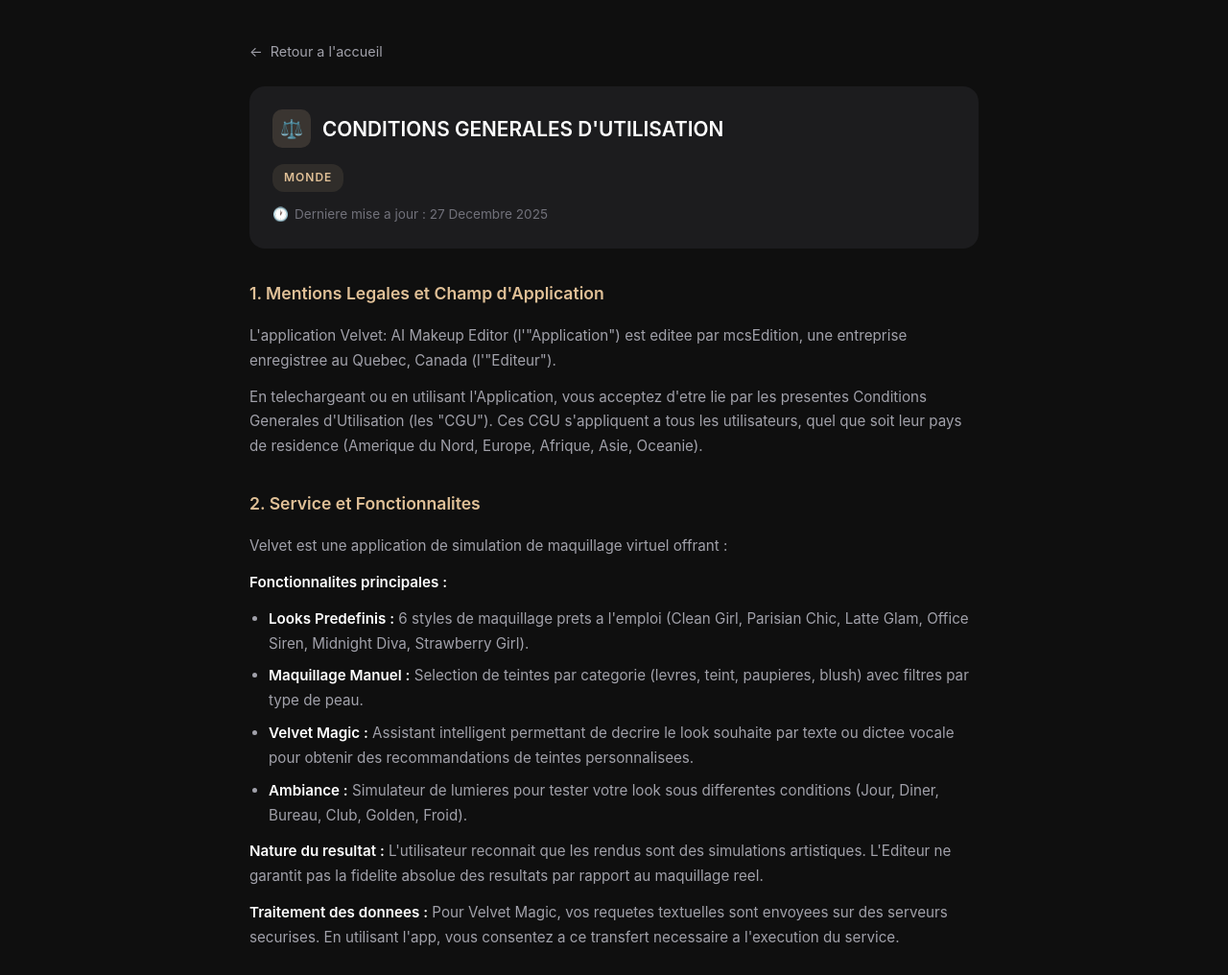
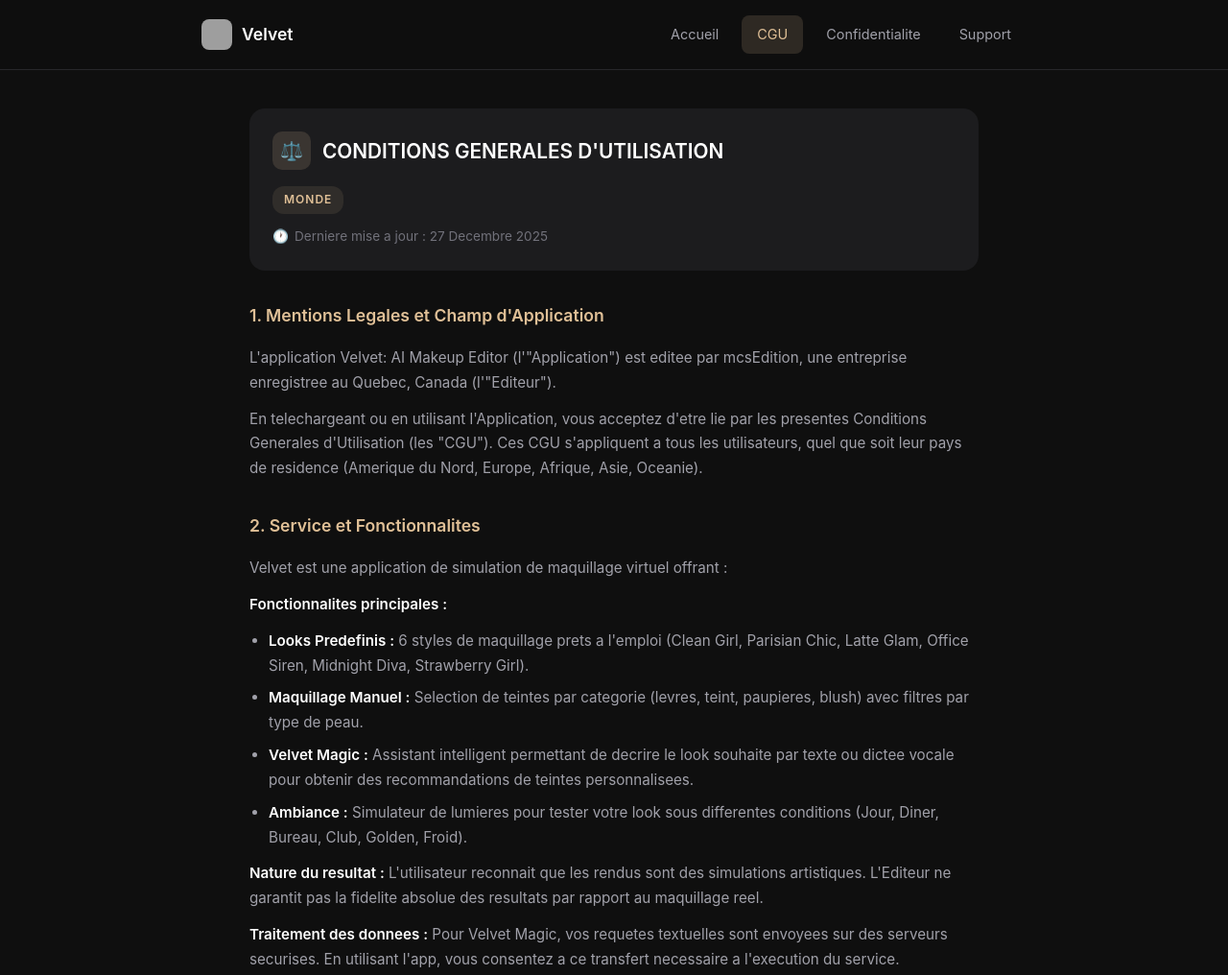
Before and after one commit to mcsEdition/velvet, a plain HTML site: page terms.html in a window 1280 px wide. Shown: the top 1016 px of the page at 96% size. Drawn offline with Linux system fonts and the light colour scheme; grey boxes are pictures that could not be loaded.

Commit message:
Update terms.html

```diff
--- a/terms.html
+++ b/terms.html
@@ -59,6 +59,65 @@
         .back-link::before {
             content: "←";
             margin-right: 8px;
+        }
+
+        /* Navigation */
+        nav {
+            position: sticky;
+            top: 0;
+            background: rgba(15, 15, 15, 0.9);
+            backdrop-filter: blur(10px);
+            border-bottom: 1px solid var(--border);
+            z-index: 100;
+        }
+
+        .nav-container {
+            max-width: 900px;
+            margin: 0 auto;
+            padding: 16px 20px;
+            display: flex;
+            justify-content: space-between;
+            align-items: center;
+        }
+
+        .nav-brand {
+            display: flex;
+            align-items: center;
+            gap: 10px;
+            text-decoration: none;
+            color: var(--text-primary);
+            font-weight: 600;
+            font-size: 1.1rem;
+        }
+
+        .nav-brand img {
+            width: 32px;
+            height: 32px;
+            border-radius: 8px;
+        }
+
+        .nav-links {
+            display: flex;
+            gap: 8px;
+        }
+
+        .nav-link {
+            color: var(--text-secondary);
+            text-decoration: none;
+            padding: 8px 16px;
+            border-radius: 8px;
+            font-size: 0.9rem;
+            transition: color 0.2s, background 0.2s;
+        }
+
+        .nav-link:hover {
+            color: var(--primary);
+            background: rgba(224, 192, 151, 0.1);
+        }
+
+        .nav-link.active {
+            color: var(--primary);
+            background: rgba(224, 192, 151, 0.15);
         }
 
         header {
@@ -234,12 +293,41 @@
             .container {
                 padding: 20px 16px;
             }
+
+            .nav-container {
+                flex-direction: column;
+                gap: 12px;
+            }
+
+            .nav-links {
+                flex-wrap: wrap;
+                justify-content: center;
+            }
+
+            .nav-link {
+                padding: 6px 12px;
+                font-size: 0.85rem;
+            }
         }
     </style>
 </head>
 <body>
+    <nav>
+        <div class="nav-container">
+            <a href="index.html" class="nav-brand">
+                <img src="logo.png" alt="Velvet">
+                <span>Velvet</span>
+            </a>
+            <div class="nav-links">
+                <a href="index.html" class="nav-link">Accueil</a>
+                <a href="terms.html" class="nav-link active">CGU</a>
+                <a href="privacy.html" class="nav-link">Confidentialite</a>
+                <a href="support.html" class="nav-link">Support</a>
+            </div>
+        </div>
+    </nav>
+
     <div class="container">
-        <a href="index.html" class="back-link">Retour a l'accueil</a>
 
         <header>
             <div class="header-card">
@@ -364,9 +452,8 @@
         </div>
 
         <footer>
-            <div class="footer-company">mcsEdition</div>
-            <div class="footer-location">Quebec, Canada</div>
             <a href="mailto:contact@mcsedition.org" class="footer-email">contact@mcsedition.org</a>
+            <div style="font-size: 0.75rem; color: var(--text-tertiary); margin-top: 16px;">&copy; 2025 Velvet. Tous droits reserves.</div>
         </footer>
     </div>
 </body>
```
